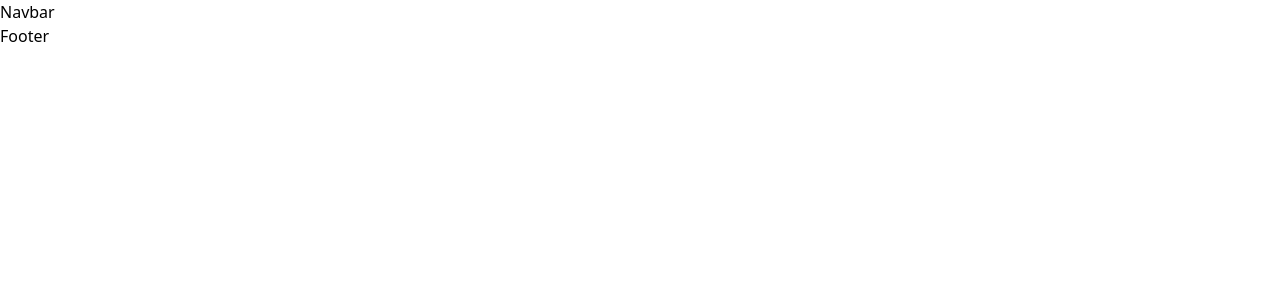
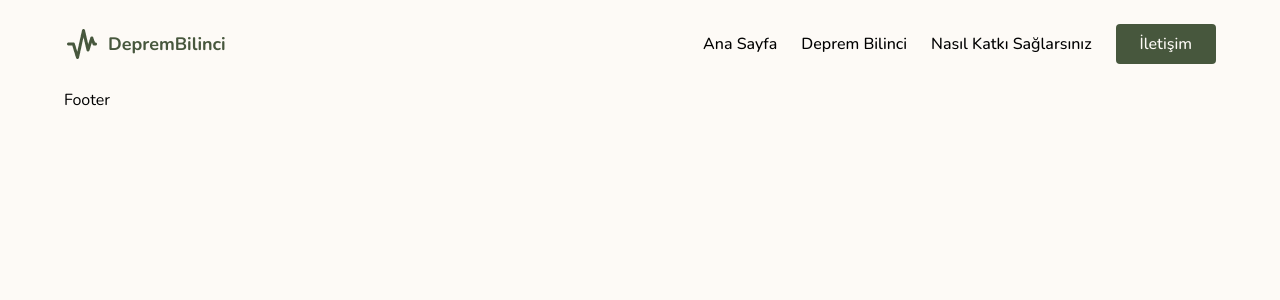
Before and after one commit to HSD-OSTIMTECH/DepremBilinci, a Next.js app: page / in a window 1280 px wide. Shown: the top 300 px of the page. Built offline with nearby package versions, Linux system fonts and the light colour scheme.

Commit message:
feat: created navbar layout

```diff
--- a/components/Layout.tsx
+++ b/components/Layout.tsx
@@ -10,7 +10,7 @@ type LayoutProps = {
 
 const Layout = ({ children }: LayoutProps) => {
   return (
-    <>
+    <div className="font-nunito max-w-6xl container mx-auto">
         <Navbar />
 
         <Toaster
@@ -23,7 +23,7 @@ const Layout = ({ children }: LayoutProps) => {
 
         <Footer />
 
-    </>
+    </div>
   )
 }
 
--- a/components/Navbar.tsx
+++ b/components/Navbar.tsx
@@ -2,7 +2,22 @@ import React from 'react'
 
 const Navbar = () => {
   return (
-    <div>Navbar</div>
+    <nav className='py-6 flex items-center justify-between'>
+
+        <div className='flex items-center gap-2'>
+            <img src="Logos/Logo.png" alt="icon for logo" />
+            <span className='text-lg font-bold text-primary'>DepremBilinci</span>
+        </div>
+
+        <div className='flex items-center gap-6 font-medium'>
+            <a href="/">Ana Sayfa</a>
+            <a href="/deprembilinci">Deprem Bilinci</a>
+            <a href="/katkı">Nasıl Katkı Sağlarsınız</a>
+
+            <a href="/iletisim" className='px-6 py-2 rounded-sm bg-primary text-background hover:-translate-y-0.5 transition-all'>İletişim</a>
+        </div>
+
+    </nav>
   )
 }
 
--- a/pages/index.tsx
+++ b/pages/index.tsx
@@ -1,5 +1,5 @@
 export default function Home() {
   return (
-    <div className="font-nunito"></div>
+    <div></div>
   );
 }
--- a/styles/globals.css
+++ b/styles/globals.css
@@ -4,4 +4,12 @@
 
 @theme {
     --font-nunito:"Nunito", sans-serif;
+    --color-primary:#47573D;
+    --color-sage:#99BC85;
+    --color-background:#FDFAF6;
+
 }
+
+body{
+    background-color: var(--color-background);
+}
```
